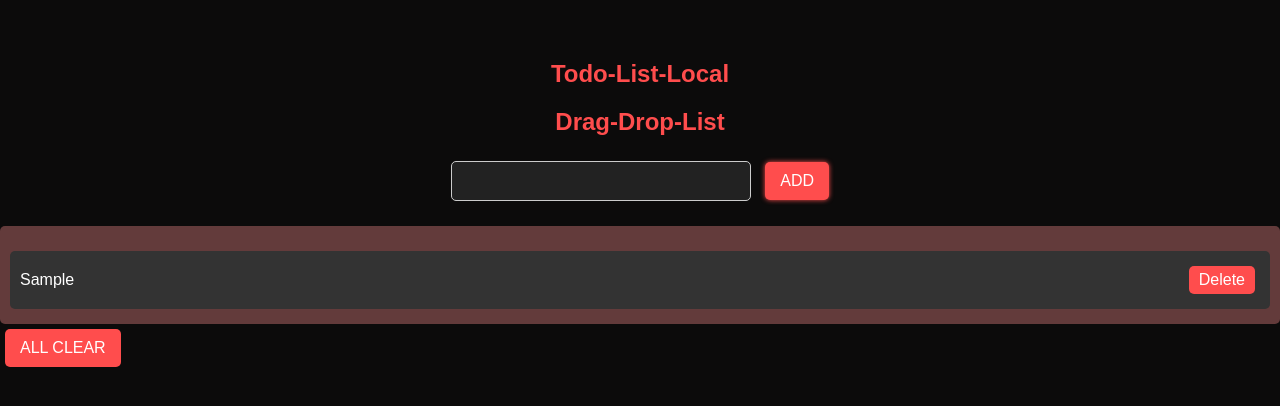
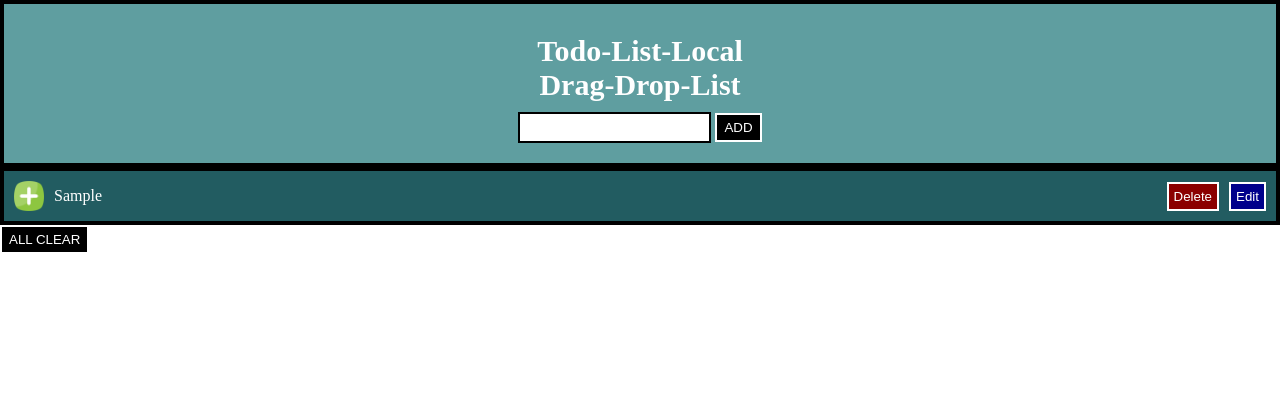
Before and after one commit to Mrfasih/todo-local, a plain HTML site: page index.html in a window 1280 px wide. Both pictures are taken after typing "Sample" into the empty fields and a click on the button "ADD". Drawn offline with Linux system fonts and the light colour scheme.

Commit message:
first commit

```diff
--- a/index.html
+++ b/index.html
@@ -11,196 +11,63 @@
         padding: 0;
         box-sizing: border-box;
     }
-    html, body {
-        height: 100%;
-        font-family: Arial, sans-serif;
-    }
-    body{
-        background-color: rgb(12, 11, 11);
-        color: white;
-    }
 .main {
+    width: 100%;
+    max-width: 100%;
+    background-color: cadetblue;
     display: flex;
-        text-align: center;
     align-items: center;
     justify-content: center;
     flex-direction: column;
-        margin-top: 50px;
+    padding: 20px;
+    border: 4px solid black;
 }
-    input, button {
-        margin: 5px;
+nav {
     padding: 10px;
-        font-size: 16px;
 }
-    ul {
-        list-style-type: none;
-        padding: 0;
+input{
+    border: 2px solid black;
+    padding: 2px;
+}
+input:hover{
+    border: 2px solid green;
+    background-color: khaki;
+}
+nav h1 {
+    color:#fff;
+    font-size: 30px;
+    text-align: center;
+}
+button {
+    padding: 5px 7px;
+    background-color: black;
+    border: 2px solid white;
+    color: #fff;
+}
+input{
+    padding: 6px;
+}
+button:hover{
+    background-color: darkblue;
+    color: #fff;
 }
 li {
-        margin: 5px 0;
+    list-style: none;
+    padding: 10px;
+    display: flex;;
+    align-items: center;
+
+}
+span{
+    cursor: pointer;
+    color: #fff;
+}
+#local{
+    width: 100%;
+    max-width: 100%;
     display: flex;
-        justify-content: space-between;
-    }
-    button {
-        background-color: red;
-        color: white;
-        border: none;
-        cursor: pointer;
-    }
-    button:hover {
-        background-color: darkred;
-    }
-    #local {
-        margin-top: 20px;
-    }
-    #todoList {
-        padding: 0;
-    }
-    #todoList li {
-        background-color: #333;
-        padding: 10px;
-        border-radius: 5px;
-        margin-bottom: 5px;
-    }
-    #todoList li button {
-        background-color: #ff4d4d;
-        padding: 5px 10px;
-        border-radius: 5px;
-    }
-    #todoList li button:hover {
-        background-color: #ff1a1a;
-    }
-    #inputData {
-        width: 300px;
-        padding: 10px;
-        border: 1px solid #ccc;
-        border-radius: 5px;
-        background-color: #222;
-        color: white;
-    }
-    #inputData:focus {
-        outline: none;
-        border-color: #ff4d4d;
-    }
-    button:focus {
-        outline: none;
-        box-shadow: 0 0 5px #ff4d4d;
-    }
-    #local {
-        margin-top: 20px;
-        padding: 10px;
-        background-color: #633b3b;
-        border-radius: 5px;
-    }
-    #local h2 {
-        margin: 0 0 10px;
-        color: #ff4d4d;
-    }
-
-    #todoList li {
-        display: flex;
-        justify-content: space-between;
-        align-items: center;
-        padding: 10px;
-        border-bottom: 1px solid #555;
-    }
-    #todoList li:last-child {
-        border-bottom: none;
-    }
-    #todoList li button {
-        background-color: #ff4d4d;
-        color: white;
-        border: none;
-        padding: 5px 10px;
-        border-radius: 5px;
-        cursor: pointer;
-    }
-    #todoList li button:hover {
-        background-color: #ff1a1a;
-    }
-    #todoList li button:focus {
-        outline: none;
-        box-shadow: 0 0 5px #ff4d4d;
-    }
-    #inputData {
-        width: 300px;
-        padding: 10px;
-        border: 1px solid #ccc;
-        border-radius: 5px;
-        background-color: #222;
-        color: white;
-    }
-    #inputData:focus {
-        outline: none;
-        border-color: #ff4d4d;
-    }
-    button:focus {
-        outline: none;
-        box-shadow: 0 0 5px #ff4d4d;
-    }
-    #inputData::placeholder {
-        color: #888;
-    }
-    #inputData:focus::placeholder {
-        color: #ccc;
-    }
-    button {
-        background-color: #ff4d4d;
-        color: white;
-        border: none;
-        padding: 10px 15px;
-        border-radius: 5px;
-        cursor: pointer;
-        font-size: 16px;
-    }
-    button:hover {
-        background-color: #ff1a1a;
-    }
-    button:focus {
-        outline: none;
-        box-shadow: 0 0 5px #ff4d4d;
-    }
-    #todoList {
-        max-height: 300px;
-        overflow-y: auto;
-        margin-top: 10px;
-    }
-    #todoList li {
-        display: flex;
-        justify-content: space-between;
-        align-items: center;
-        padding: 10px;
-        border-bottom: 1px solid #555;
-    }
-    #todoList li:last-child {
-        border-bottom: none;
-    }
-    #todoList li button {
-        background-color: #ff4d4d;
-        color: white;
-        border: none;
-        padding: 5px 10px;
-        border-radius: 5px;
-        cursor: pointer;
-    }
-    #todoList li button:hover {
-        background-color: #ff1a1a;
-    }
-    #todoList li button:focus {
-        outline: none;
-        box-shadow: 0 0 5px #ff4d4d;
-    }
-    #inputData {
-        width: 300px;
-        padding: 10px;
-        border: 1px solid #ccc;
-        border-radius: 5px;
-        background-color: #222;
-        color: white;
-    }
-    h1 {
-        color: #ff4d4d;
-        margin: 10px 0 20px 0;
+    flex-direction: column;
+    border: 4px solid black;
 }
 </style>
 <body>
@@ -235,6 +102,10 @@ function loadTodos() {
     renderTodos();
 }
 
+function allowDrop(ev) {
+    ev.preventDefault();
+}
+
 function saveTodos() {
     const todosArray = Array.from(todoMap.values());
     localStorage.setItem('todos', JSON.stringify(todosArray));
@@ -246,23 +117,73 @@ function renderTodos() {
 
     todoMap.forEach((item, key) => {
         const li = document.createElement('li');
-        li.textContent = item + ' ';
         li.draggable = true;
         li.dataset.key = key;
+        li.style.cursor = 'move';
+        li.style.backgroundColor = 'rgb(34, 92, 97)';
+        li.style.color = '#fff';
+
+        const imG = document.createElement('img');
+        imG.src ="../img/plus.png";
+        imG.style.width = '30px';
+        imG.style.marginRight = '10px';
+        imG.style.color = 'white';
+        li.appendChild(imG);
+
+        const textSpan = document.createElement('span');
+        textSpan.textContent = item;
+        textSpan.style.flex = '1';
+        textSpan.style.marginRight = '10px';
+        const delBtn = document.createElement('button');
+        delBtn.textContent = 'Delete';
+        delBtn.onclick = function () { deleteTodo(key); };
+        const img = document.createElement("img");
+        img.src = "";
+
+        delBtn.style.backgroundColor = 'darkred';
+        delBtn.style.border = '2px solid white';
+        delBtn.style.padding = '5px';
+        delBtn.style.marginLeft = '10px';
+
+        const editBtn = document.createElement('button');
+        editBtn.textContent = 'Edit';
+        editBtn.onclick = function () {
+            const input = document.createElement('input');
+            input.type = 'text';
+            input.value = item;
+
+            const saveBtn = document.createElement('button');
+            saveBtn.textContent = 'Save';
+            saveBtn.onclick = function () {
+                todoMap.set(key, input.value);
+                saveTodos();
+                renderTodos();
+            };
+            li.appendChild(img);
+
+            li.innerHTML = '';
+            li.appendChild(input);
+            li.appendChild(saveBtn);
+        };
+        editBtn.style.backgroundColor = 'darkblue';
+        editBtn.style.border = '2px solid white';
+        editBtn.style.padding = '5px';
+        editBtn.style.marginLeft = '10px';
 
         li.ondragstart = dragStart;
         li.ondragover = dragOver;
         li.ondrop = dropItem;
 
+        li.appendChild(textSpan);
+        li.appendChild(delBtn);
 
-        const delBtn = document.createElement('button');
-        delBtn.textContent = 'Delete';
-        delBtn.onclick = function () { deleteTodo(key); };
-        li.appendChild(delBtn);
+
+        li.appendChild(editBtn);
 
         todoList.appendChild(li);
     });
 }
+
 
 function dragStart(ev) {
     draggedKey = ev.target.dataset.key;
@@ -305,6 +226,7 @@ function fun() {
     input.value = '';
 }
 
+
 function deleteTodo(key) {
     todoMap.delete(key);
 
@@ -324,5 +246,6 @@ function ok() {
     localStorage.clear();
     renderTodos();
 }
+window.onload = loadTodos;
 </script>
 </html>
```
Also changed, not shown: img/plus.png (added), 2 other files. Lines whose indentation alone changed are shown as unchanged.
